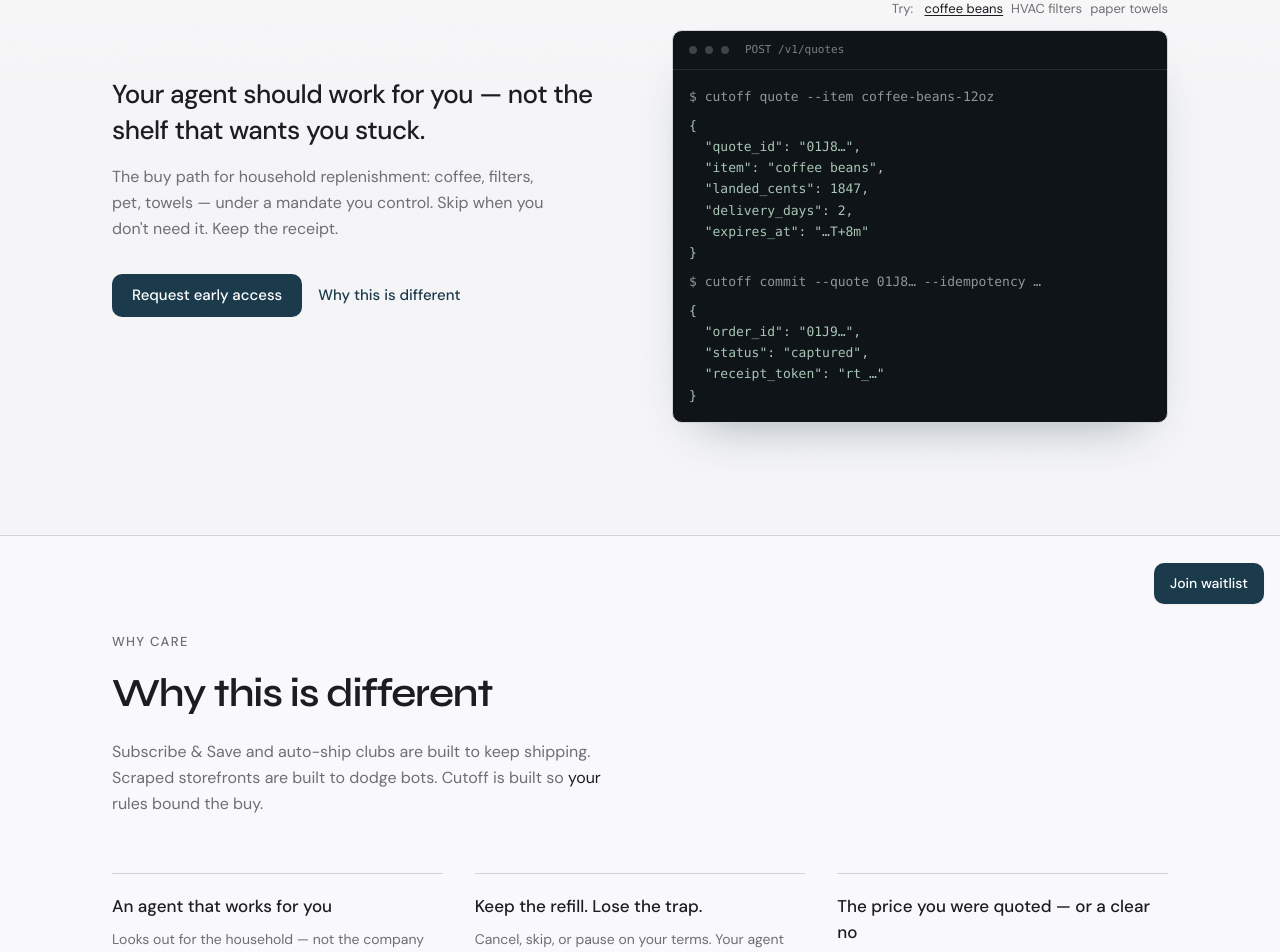
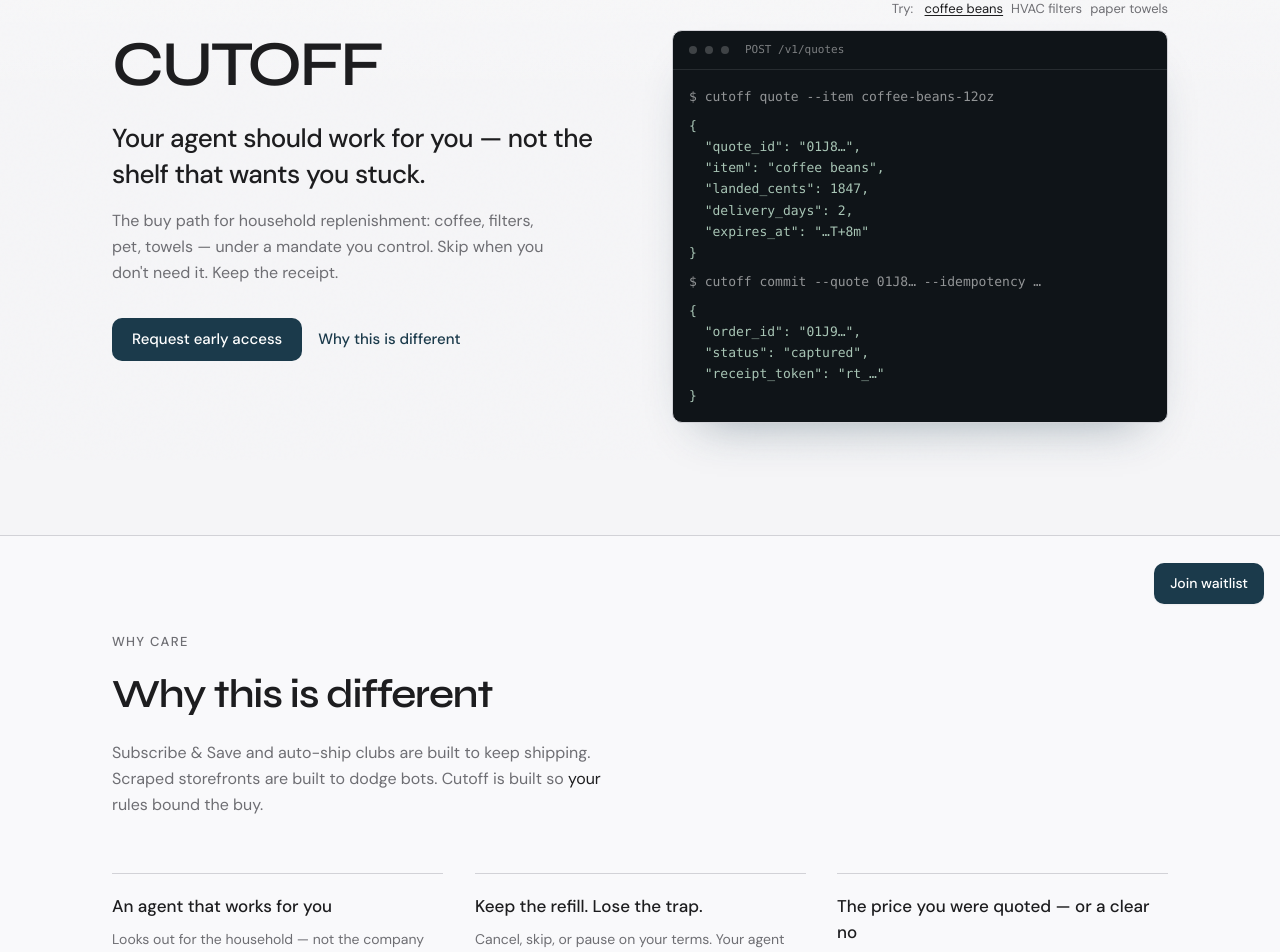
Before and after one commit to aleksanderdagr8/Cutoff, a Next.js app in the folder apps/web/: page / in a window 1280 px wide. Shown: the part 180-1132 px from the top of the page. Built offline with nearby package versions, Linux system fonts and the light colour scheme.

Commit message:
Marketing landing: kinetic type + unmissable scroll motion (#43)
Hero CUTOFF/headline kinetic enter; scroll reveals with 44px+blur settle and stagger. prefers-reduced-motion respected; #37 header untouched; light /home duration nudge.

```diff
--- a/apps/web/src/app/globals.css
+++ b/apps/web/src/app/globals.css
@@ -152,8 +152,8 @@
 /* Kinetic type — only wordmark, section titles, empty headlines */
 @keyframes home-wordmark-settle {
   from {
-    opacity: 0.35;
-    letter-spacing: 0.12em;
+    opacity: 0.28;
+    letter-spacing: 0.14em;
   }
   to {
     opacity: 1;
@@ -164,8 +164,8 @@
 @keyframes home-title-focus {
   from {
     opacity: 0;
-    filter: blur(4px);
-    transform: translateY(4px);
+    filter: blur(5px);
+    transform: translateY(5px);
   }
   to {
     opacity: 1;
@@ -177,8 +177,8 @@
 @keyframes home-empty-line {
   from {
     opacity: 0;
-    letter-spacing: 0.04em;
-    transform: translateY(6px);
+    letter-spacing: 0.05em;
+    transform: translateY(7px);
   }
   to {
     opacity: 1;
@@ -188,16 +188,16 @@
 }
 
 .home-wordmark-enter {
-  animation: home-wordmark-settle 380ms ease-out both;
+  animation: home-wordmark-settle 480ms ease-out both;
 }
 
 .home-title-kinetic {
-  animation: home-title-focus 220ms ease-out both;
+  animation: home-title-focus 280ms ease-out both;
 }
 
 .home-empty-kinetic {
-  animation: home-empty-line 280ms ease-out both;
-  animation-delay: 40ms;
+  animation: home-empty-line 340ms ease-out both;
+  animation-delay: 50ms;
 }
 
 .home-enter {
@@ -351,7 +351,7 @@
   animation: ops-pulse 1.6s ease-in-out infinite;
 }
 
-/* Marketing `/` — same tokens, quiet atmosphere + restrained motion */
+/* Marketing `/` — Direction A tokens; kinetic type is the landing beat */
 .marketing-atmosphere {
   background:
     radial-gradient(
@@ -380,25 +380,126 @@
   pointer-events: none;
 }
 
+/* Beat 1 — hero CUTOFF wordmark (letter-spacing settle, clearly readable) */
+@keyframes marketing-brand-settle {
+  from {
+    opacity: 0;
+    letter-spacing: 0.36em;
+    transform: translateY(18px);
+  }
+  to {
+    opacity: 1;
+    letter-spacing: -0.04em;
+    transform: translateY(0);
+  }
+}
+
+/* Beat 2 — headline kinetic settle (blur → sharp + rise) */
+@keyframes marketing-headline-settle {
+  from {
+    opacity: 0;
+    filter: blur(10px);
+    letter-spacing: 0.04em;
+    transform: translateY(20px);
+  }
+  to {
+    opacity: 1;
+    filter: blur(0);
+    letter-spacing: -0.02em;
+    transform: translateY(0);
+  }
+}
+
+@keyframes marketing-sub-rise {
+  from {
+    opacity: 0;
+    transform: translateY(16px);
+  }
+  to {
+    opacity: 1;
+    transform: translateY(0);
+  }
+}
+
+@keyframes marketing-cta-in {
+  from {
+    opacity: 0;
+    transform: translateY(14px) scale(0.96);
+  }
+  to {
+    opacity: 1;
+    transform: translateY(0) scale(1);
+  }
+}
+
+@keyframes marketing-panel-in {
+  from {
+    opacity: 0;
+    filter: blur(6px);
+    transform: translateY(28px);
+  }
+  to {
+    opacity: 1;
+    filter: blur(0);
+    transform: translateY(0);
+  }
+}
+
+/* Scroll enter — unmissable travel + blur settle (landing, not household) */
+@keyframes marketing-section-rise {
+  from {
+    opacity: 0;
+    filter: blur(10px);
+    transform: translateY(44px);
+  }
+  to {
+    opacity: 1;
+    filter: blur(0);
+    transform: translateY(0);
+  }
+}
+
+.marketing-brand-kinetic {
+  animation: marketing-brand-settle 900ms cubic-bezier(0.22, 1, 0.36, 1) both;
+}
+
+.marketing-headline-kinetic {
+  animation: marketing-headline-settle 780ms cubic-bezier(0.22, 1, 0.36, 1) both;
+  animation-delay: 260ms;
+}
+
+.marketing-sub-kinetic {
+  animation: marketing-sub-rise 640ms ease-out both;
+  animation-delay: 480ms;
+}
+
+.marketing-cta-group {
+  animation: marketing-cta-in 600ms ease-out both;
+  animation-delay: 640ms;
+}
+
+.marketing-hero-panel {
+  animation: marketing-panel-in 860ms cubic-bezier(0.22, 1, 0.36, 1) both;
+  animation-delay: 320ms;
+}
+
 .marketing-enter {
-  animation: home-rise 160ms ease-out both;
+  animation: marketing-sub-rise 520ms ease-out both;
 }
 
 .marketing-enter-delay {
-  animation-delay: 50ms;
+  animation-delay: 100ms;
 }
 
 .marketing-line {
-  animation: home-fade 160ms ease-out both;
+  animation: home-fade 280ms ease-out both;
 }
 
 .marketing-cta {
-  animation: home-cta-settle 200ms ease-out both;
-  animation-delay: 70ms;
   transition:
-    transform 160ms ease-out,
-    opacity 160ms ease-out,
-    background-color 160ms ease-out;
+    transform 180ms ease-out,
+    opacity 180ms ease-out,
+    background-color 180ms ease-out;
 }
 
 .marketing-cta:hover:not(:disabled) {
@@ -407,6 +508,19 @@
 
 .marketing-cta:active:not(:disabled) {
   transform: translateY(0);
+}
+
+/* Scroll reveals — start well below + blurred; .marketing-reveal-in fires enter */
+.marketing-reveal {
+  opacity: 0;
+  filter: blur(10px);
+  transform: translateY(44px);
+  will-change: opacity, transform, filter;
+}
+
+.marketing-reveal-in {
+  animation: marketing-section-rise 900ms cubic-bezier(0.16, 1, 0.3, 1) both;
+  animation-delay: var(--marketing-reveal-delay, 0ms);
 }
 
 /* Waitlist FAB — fixed bottom-right; iOS safe-area; not a locked bottom bar */
@@ -493,12 +607,26 @@
   .ops-row,
   .ops-cta,
   .ops-live-dot,
+  .marketing-brand-kinetic,
+  .marketing-headline-kinetic,
+  .marketing-sub-kinetic,
+  .marketing-cta-group,
+  .marketing-hero-panel,
   .marketing-enter,
   .marketing-enter-delay,
   .marketing-line,
   .marketing-cta,
+  .marketing-reveal,
+  .marketing-reveal-in,
   .proof-marquee-track {
     animation: none !important;
+  }
+
+  .marketing-reveal {
+    opacity: 1;
+    filter: none;
+    transform: none;
+    will-change: auto;
   }
 
   .home-cta:hover:not(:disabled),
--- a/apps/web/src/components/marketing/hero-terminal.tsx
+++ b/apps/web/src/components/marketing/hero-terminal.tsx
@@ -32,7 +32,7 @@
   }, [mode, exampleIdx]);
 
   return (
-    <div className="marketing-enter marketing-enter-delay w-full max-w-xl">
+    <div className="w-full max-w-xl">
       <div className="flex flex-wrap items-center gap-x-4 gap-y-2 text-[13px]">
         <button
           type="button"
--- a/apps/web/src/components/marketing/marketing-page.tsx
+++ b/apps/web/src/components/marketing/marketing-page.tsx
@@ -2,6 +2,7 @@
 import { BuildersPanel } from "./builders-panel";
 import { HeroTerminal } from "./hero-terminal";
 import { MarketingHeader } from "./marketing-header";
+import { MarketingReveal } from "./marketing-reveal";
 import { ProofStrip } from "./proof-strip";
 import { WaitlistForm } from "./waitlist-form";
 
@@ -51,19 +52,25 @@
       <MarketingHeader />
 
       <main id="top" className="relative">
-        {/* Hero — nav brand is primary; headline + CTAs + terminal */}
+        {/* Hero — brand-first CUTOFF + one headline + sub + CTAs + terminal */}
         <section className="mx-auto grid max-w-[1120px] gap-12 px-6 pb-24 pt-14 md:grid-cols-2 md:items-center md:gap-16 md:px-8 md:pb-28 md:pt-20">
-          <div className="marketing-enter">
-            <h1 className="max-w-lg text-[22px] font-medium leading-snug tracking-[-0.02em] text-ink md:text-[26px]">
+          <div>
+            <p
+              className="marketing-brand-kinetic font-display text-[44px] font-semibold leading-none tracking-[-0.04em] text-ink sm:text-[52px] md:text-[64px]"
+              aria-label="CUTOFF"
+            >
+              CUTOFF
+            </p>
+            <h1 className="marketing-headline-kinetic mt-5 max-w-lg text-[22px] font-medium leading-snug tracking-[-0.02em] text-ink md:mt-6 md:text-[26px]">
               Your agent should work for you — not the shelf that wants you
               stuck.
             </h1>
-            <p className="mt-4 max-w-md text-[16px] leading-relaxed text-secondary">
+            <p className="marketing-sub-kinetic mt-4 max-w-md text-[16px] leading-relaxed text-secondary">
               The buy path for household replenishment: coffee, filters, pet,
               towels — under a mandate you control. Skip when you don&apos;t
               need it. Keep the receipt.
             </p>
-            <div className="mt-8 flex flex-wrap items-center gap-4">
+            <div className="marketing-cta-group mt-8 flex flex-wrap items-center gap-4">
               <a
                 href="#early-access"
                 className="marketing-cta rounded-control bg-accent px-5 py-2.5 text-[15px] font-medium text-white hover:opacity-90"
@@ -78,12 +85,15 @@
               </a>
             </div>
           </div>
+          <div className="marketing-hero-panel">
             <HeroTerminal />
+          </div>
         </section>
 
         {/* Why care — H2 / H1 / H3 */}
         <section id="why" className="border-t border-hairline bg-surface/40">
           <div className="mx-auto max-w-[1120px] px-6 py-20 md:px-8 md:py-24">
+            <MarketingReveal>
               <p className="text-[13px] font-medium uppercase tracking-[0.1em] text-secondary">
                 Why care
               </p>
@@ -96,23 +106,28 @@
                 built so <em className="not-italic text-ink">your</em> rules
                 bound the buy.
               </p>
+            </MarketingReveal>
             <ul className="mt-14 grid gap-10 md:grid-cols-3 md:gap-8">
-              {WHY_CARE.map((beat) => (
-                <li key={beat.title} className="border-t border-hairline pt-5">
+              {WHY_CARE.map((beat, i) => (
+                <MarketingReveal key={beat.title} as="li" delay={i + 1}>
+                  <div className="border-t border-hairline pt-5">
                     <h3 className="text-[17px] font-medium text-ink">
                       {beat.title}
                     </h3>
                     <p className="mt-2 text-[14px] leading-relaxed text-secondary">
                       {beat.body}
                     </p>
-                </li>
+                  </div>
+                </MarketingReveal>
               ))}
             </ul>
-            <p className="mt-12 max-w-2xl text-[15px] leading-relaxed text-secondary">
+            <MarketingReveal className="mt-12" delay={4}>
+              <p className="max-w-2xl text-[15px] leading-relaxed text-secondary">
                 Spending ceiling, never-substitute, locked landed price — and an
                 agent that can&apos;t quietly raise the cap. Rank is price and
                 delivery, not placement. Cutoff stands behind the order.
               </p>
+            </MarketingReveal>
           </div>
         </section>
 
@@ -122,6 +137,7 @@
         {/* How it's enforced — Direction C reframing Architecture */}
         <section id="enforced" className="border-t border-hairline">
           <div className="mx-auto max-w-[1120px] px-6 py-20 md:px-8 md:py-24">
+            <MarketingReveal>
               <p className="text-[13px] font-medium uppercase tracking-[0.1em] text-secondary">
                 How it works
               </p>
@@ -133,9 +149,11 @@
                 ad-ranked shelf. Cutoff locks a landed quote, honors
                 never-substitute, and leaves a receipt with the household.
               </p>
+            </MarketingReveal>
             <ol className="mt-14 grid gap-10 sm:grid-cols-2 lg:grid-cols-4 lg:gap-8">
-              {ENFORCED.map((step) => (
-                <li key={step.n} className="border-t border-hairline pt-5">
+              {ENFORCED.map((step, i) => (
+                <MarketingReveal key={step.n} as="li" delay={i + 1}>
+                  <div className="border-t border-hairline pt-5">
                     <p className="font-mono text-[12px] text-accent">{step.n}</p>
                     <h3 className="mt-2 text-[17px] font-medium text-ink">
                       {step.title}
@@ -143,7 +161,8 @@
                     <p className="mt-2 text-[14px] leading-relaxed text-secondary">
                       {step.body}
                     </p>
-                </li>
+                  </div>
+                </MarketingReveal>
               ))}
             </ol>
           </div>
@@ -152,6 +171,7 @@
         {/* For builders — proof under household thesis */}
         <section id="builders" className="border-t border-hairline bg-surface/40">
           <div className="mx-auto max-w-[1120px] px-6 py-20 md:px-8 md:py-24">
+            <MarketingReveal>
               <p className="text-[13px] font-medium uppercase tracking-[0.1em] text-secondary">
                 For builders
               </p>
@@ -175,16 +195,17 @@
                 <span className="font-mono text-[13px] text-ink">/v1</span> quote
                 → commit on a canonical shelf.
               </p>
-            <div className="mt-12">
+            </MarketingReveal>
+            <MarketingReveal className="mt-12" delay={1}>
               <BuildersPanel />
-            </div>
+            </MarketingReveal>
           </div>
         </section>
 
         {/* Quiet brand strip */}
         <section className="border-t border-hairline bg-accent/[0.04]">
           <div className="mx-auto flex max-w-[1120px] flex-col gap-4 px-6 py-14 md:flex-row md:items-end md:justify-between md:px-8 md:py-16">
-            <div className="max-w-xl">
+            <MarketingReveal className="max-w-xl">
               <p className="text-[13px] font-medium uppercase tracking-[0.1em] text-secondary">
                 Brand / supply
               </p>
@@ -196,19 +217,22 @@
                 There is no Shopify connect CTA and no merchant login in the
                 product — Cutoff stays merchant of record.
               </p>
-            </div>
+            </MarketingReveal>
+            <MarketingReveal delay={1}>
               <a
                 href="#early-access"
                 className="shrink-0 text-[15px] font-medium text-accent underline-offset-4 hover:underline"
               >
                 Join as brand interest →
               </a>
+            </MarketingReveal>
           </div>
         </section>
 
         {/* Waitlist */}
         <section id="early-access" className="border-t border-hairline">
           <div className="mx-auto max-w-[1120px] px-6 py-20 md:px-8 md:py-24">
+            <MarketingReveal>
               <p className="text-[13px] font-medium uppercase tracking-[0.1em] text-secondary">
                 Early access
               </p>
@@ -220,9 +244,10 @@
                 building an agent, or exploring supply — we&apos;ll follow up when
                 early access opens further.
               </p>
-            <div className="mt-12">
+            </MarketingReveal>
+            <MarketingReveal className="mt-12" delay={1}>
               <WaitlistForm />
-            </div>
+            </MarketingReveal>
           </div>
         </section>
       </main>
--- /dev/null
+++ b/apps/web/src/components/marketing/marketing-reveal.tsx
@@ -0,0 +1,87 @@
+"use client";
+
+import {
+  useEffect,
+  useRef,
+  useState,
+  type CSSProperties,
+  type ReactNode,
+} from "react";
+
+type Props = {
+  children: ReactNode;
+  className?: string;
+  /** Stagger index for sibling reveals (0-based). */
+  delay?: number;
+  as?: "div" | "li";
+};
+
+/**
+ * Scroll-triggered enter for marketing sections.
+ * CSS owns the motion; reduced-motion disables via globals.
+ */
+export function MarketingReveal({
+  children,
+  className = "",
+  delay = 0,
+  as = "div",
+}: Props) {
+  const ref = useRef<HTMLElement | null>(null);
+  const [visible, setVisible] = useState(false);
+
+  useEffect(() => {
+    const el = ref.current;
+    if (!el) return;
+
+    const mq = window.matchMedia("(prefers-reduced-motion: reduce)");
+    if (mq.matches) {
+      setVisible(true);
+      return;
+    }
+
+    const io = new IntersectionObserver(
+      ([entry]) => {
+        if (entry?.isIntersecting) {
+          setVisible(true);
+          io.disconnect();
+        }
+      },
+      /* Fire once the block is meaningfully in view so the rise is watched, not already done */
+      { rootMargin: "0px 0px -18% 0px", threshold: 0.18 },
+    );
+    io.observe(el);
+    return () => io.disconnect();
+  }, []);
+
+  const classNames = `marketing-reveal ${visible ? "marketing-reveal-in" : ""} ${className}`;
+  const style: CSSProperties | undefined =
+    delay > 0
+      ? ({ "--marketing-reveal-delay": `${delay * 140}ms` } as CSSProperties)
+      : undefined;
+
+  if (as === "li") {
+    return (
+      <li
+        ref={(node) => {
+          ref.current = node;
+        }}
+        className={classNames}
+        style={style}
+      >
+        {children}
+      </li>
+    );
+  }
+
+  return (
+    <div
+      ref={(node) => {
+        ref.current = node;
+      }}
+      className={classNames}
+      style={style}
+    >
+      {children}
+    </div>
+  );
+}
```
Also changed, not shown: 1 other file (tests, documents, lock files or other folders). Lines whose indentation alone changed are shown as unchanged.
